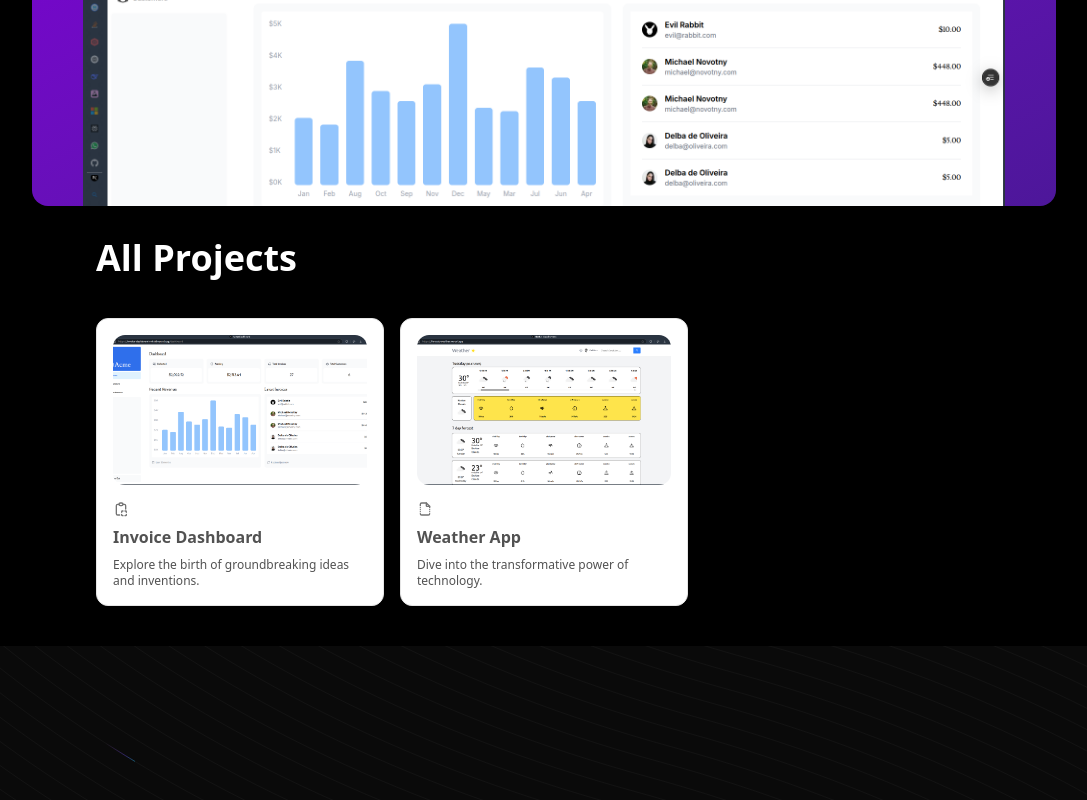
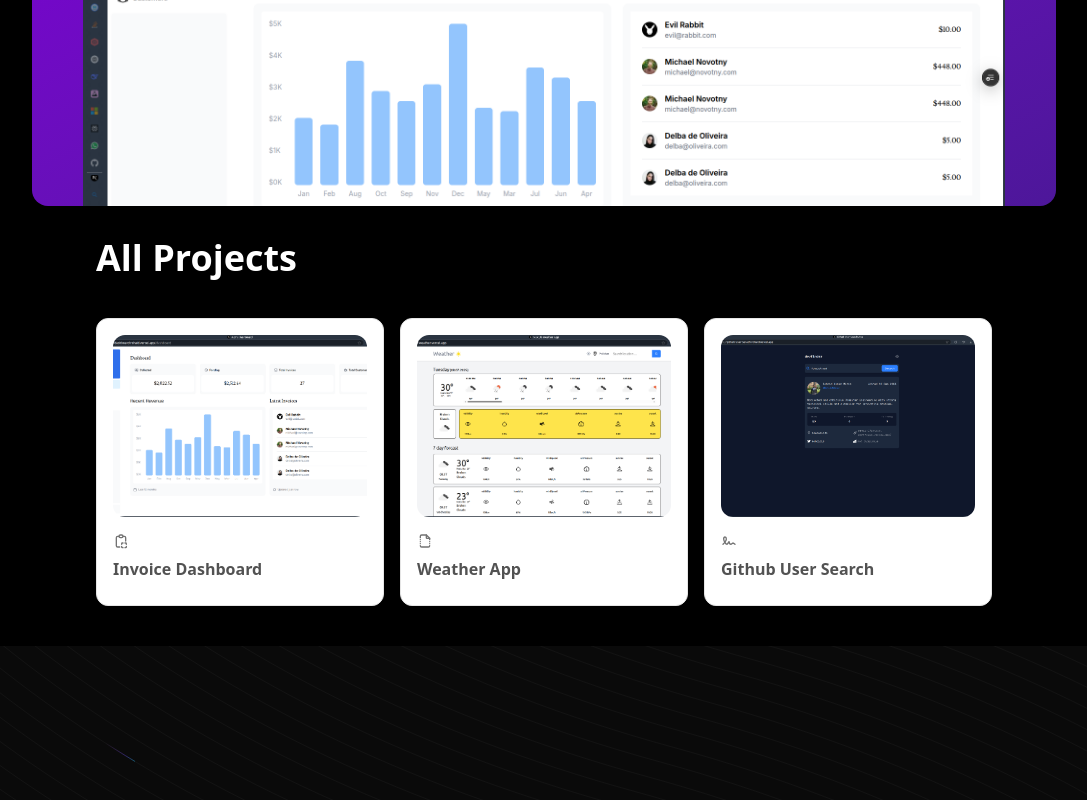
Before and after one commit to RohaidAhmed/rohaid-portfolio, a Next.js app: page / in a window 1280 px wide. Shown: the part 1362-2162 px from the top of the page, without its empty margins (96-1183 px from the left). Built offline with nearby package versions, Linux system fonts and the light colour scheme.

Commit message:
added github-user-search project

```diff
--- a/src/app/(home)/components/BentoGridDemo.tsx
+++ b/src/app/(home)/components/BentoGridDemo.tsx
@@ -3,6 +3,7 @@ import { BentoGrid, BentoGridItem } from "@/components/ui/bento-grid";
 import {
   IconClipboardCopy,
   IconFileBroken,
+  IconSignature,
 } from "@tabler/icons-react";
 import Link from "next/link";
 import Image from "next/image";
@@ -48,7 +49,7 @@ function ItemImage({ src, href }: { src: string; href: string }) {
 const items = [
   {
     title: "Invoice Dashboard",
-    description: "Explore the birth of groundbreaking ideas and inventions.",
+    description: "",
     src: "/best-projects/invoice-dashboard.png",
     href: "https://invoice-dashboard-rohaid.vercel.app/",
     header: <ItemImage src={"/best-projects/invoice-dashboard.png"} href={"https://invoice-dashboard-rohaid.vercel.app/"} />,
@@ -57,18 +58,18 @@ const items = [
   },
   {
     title: "Weather App",
-    description: "Dive into the transformative power of technology.",
+    description: "",
     src: "/best-projects/weather-app.png",
     href: "https://forcast-weather.vercel.app/",
     header: <ItemImage src={"/best-projects/weather-app.png"} href={"https://forcast-weather.vercel.app/"} />,
     icon: <IconFileBroken className="h-4 w-4 text-neutral-500" />,
   },
-  // {
-  //   title: "The Art of Design",
-  //   description: "Discover the beauty of thoughtful and functional design.",
-  //   header: <ItemImage />,
-  //   icon: <IconSignature className="h-4 w-4 text-neutral-500" />,
-  // },
+  {
+    title: "Github User Search",
+    description: "",
+    header: <ItemImage src={"/best-projects/github-user-search.png"} href={"https://github-user-serach-rohaid.vercel.app/"} />,
+    icon: <IconSignature className="h-4 w-4 text-neutral-500" />,
+  },
   // {
   //   title: "The Power of Communication",
   //   description:
--- a/src/app/(home)/components/TabsDemo.tsx
+++ b/src/app/(home)/components/TabsDemo.tsx
@@ -26,16 +26,16 @@ export function TabsDemo() {
                 </div>
             ),
         },
-        // {
-        //     title: "Playground",
-        //     value: "playground",
-        //     content: (
-        //         <div className="w-full overflow-hidden relative h-full rounded-2xl p-10 text-xl md:text-4xl font-bold text-white bg-gradient-to-br from-purple-700 to-violet-900">
-        //             <p>Playground tab</p>
-        //             <ImageContainer src={""} href={""} />
-        //         </div>
-        //     ),
-        // },
+        {
+            title: "Github User Search",
+            value: "service",
+            content: (
+                <div className="w-full overflow-hidden relative h-full rounded-2xl p-10 text-xl md:text-4xl font-bold text-white bg-gradient-to-br from-purple-700 to-violet-900">
+                    <p>Github User Search</p>
+                    <ImageContainer src={"/best-projects/github-user-search.png"} href={"https://github-user-serach-rohaid.vercel.app/"} />
+                </div>
+            ),
+        },
         // {
         //     title: "Content",
         //     value: "content",
```
Also changed, not shown: public/best-projects/github-user-search.png (added).
